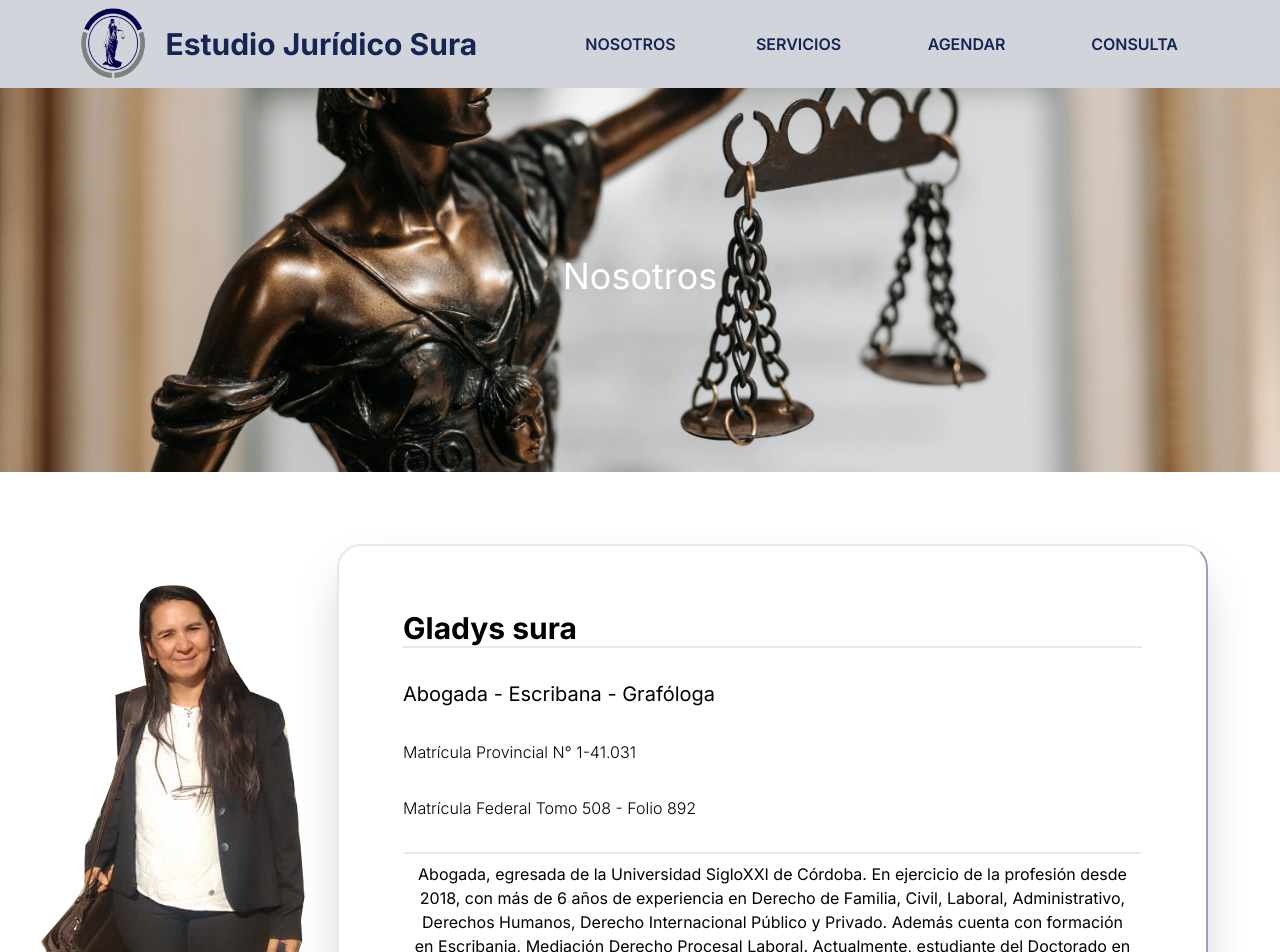
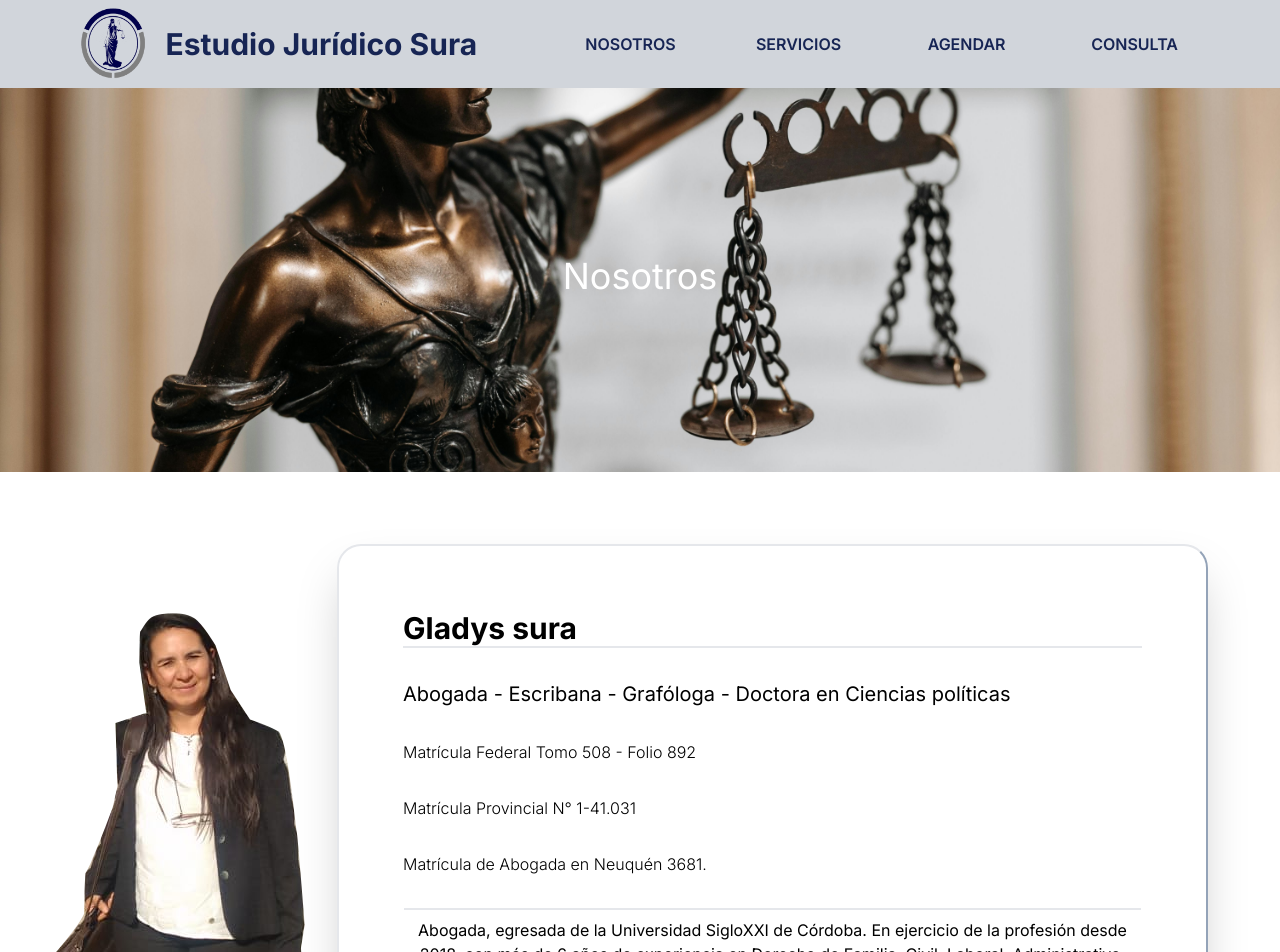
Before and after one commit to Facundo-Sura/estudio-juridico-sura, a Next.js app in the folder client/: page /nosotros in a window 1280 px wide. Shown: the top 952 px of the page. Built offline with nearby package versions, Linux system fonts and the light colour scheme.

Commit message:
datos de la abogada

```diff
--- a/client/src/app/nosotros/page.tsx
+++ b/client/src/app/nosotros/page.tsx
@@ -19,12 +19,15 @@ export default function Nosotros() {
           <Image src={SGM} alt="Sura Norma Gladys" className="h-fit" />
           <div className="m-8 p-8 shadow-2xl border-2 border-r-slate-400 rounded-3xl">
             <h1 className="m-8 text-3xl font-bold border-b-2"><a href="https://sites.google.com/view/estudiosura/estudio-jur%C3%ADdico" target="blank">Gladys sura</a></h1>
-            <h2 className="m-8 text-xl"><a href="https://sites.google.com/view/estudiosura/estudio-jur%C3%ADdico" target="blank">Abogada - Escribana - Grafóloga</a></h2>
+            <h2 className="m-8 text-xl"><a href="https://sites.google.com/view/estudiosura/estudio-jur%C3%ADdico" target="blank">Abogada - Escribana - Grafóloga - Doctora en Ciencias políticas</a></h2>
+            <h6 className="m-8 font-light">
+            Matrícula Federal Tomo 508 - Folio 892
+            </h6>
             <h6 className="m-8 font-light">
               Matrícula Provincial N° 1-41.031
             </h6>
             <h6 className="m-8 font-light">
-            Matrícula Federal Tomo 508 - Folio 892
+              Matrícula de Abogada en Neuquén 3681.
             </h6>
             <p className="text-center h-auto w-11/12 mx-auto p-2 border-t-2">
               Abogada, egresada de la Universidad SigloXXI de Córdoba. En
```
